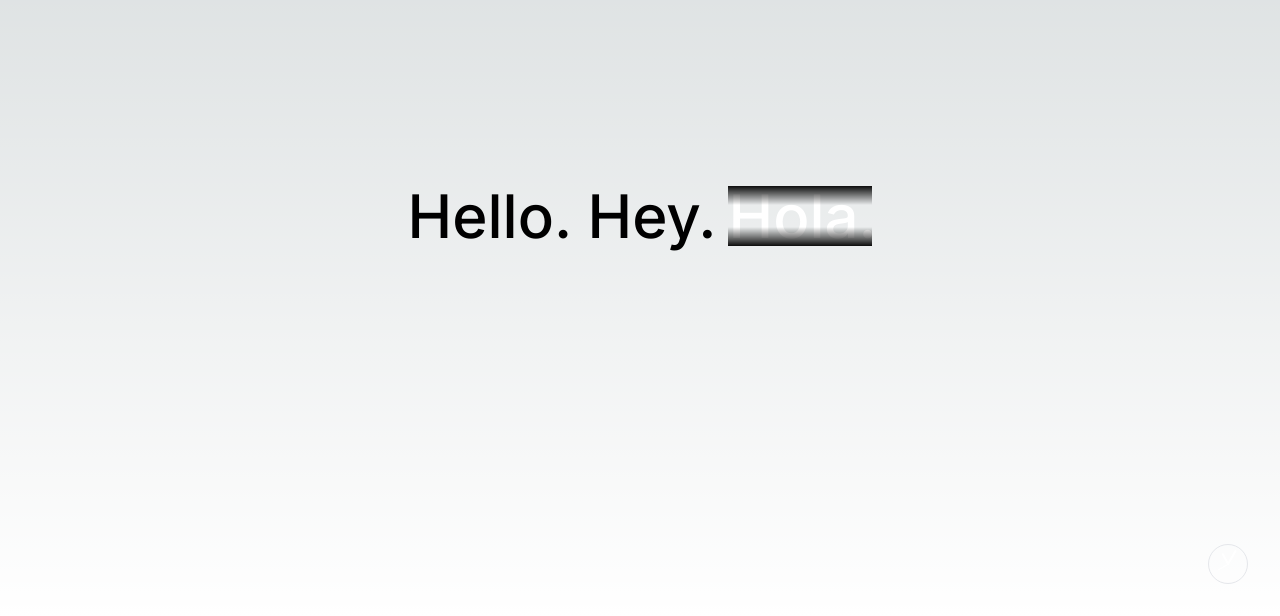
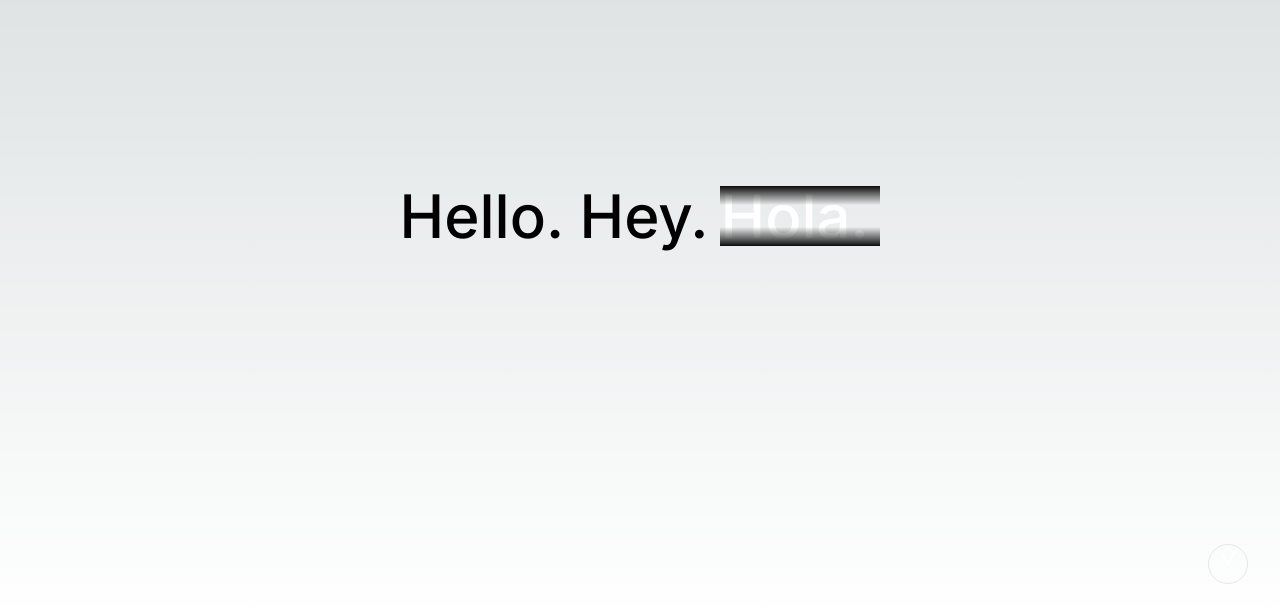
Before and after one commit to owieth/portfolio, a Next.js app: page / in a window 1280 px wide. Shown: the part 184-800 px from the top of the page. Built offline with nearby package versions, Linux system fonts and the light colour scheme.

Commit message:
feat(page): fix overflow issue

```diff
--- a/src/app/page.tsx
+++ b/src/app/page.tsx
@@ -22,7 +22,7 @@ export default function Home() {
       'relative',
       'ml-3',
       'h-[1em]',
-      'w-36',
+      'w-40',
       'overflow-hidden',
       'before:absolute',
       'before:-top-px',
```
